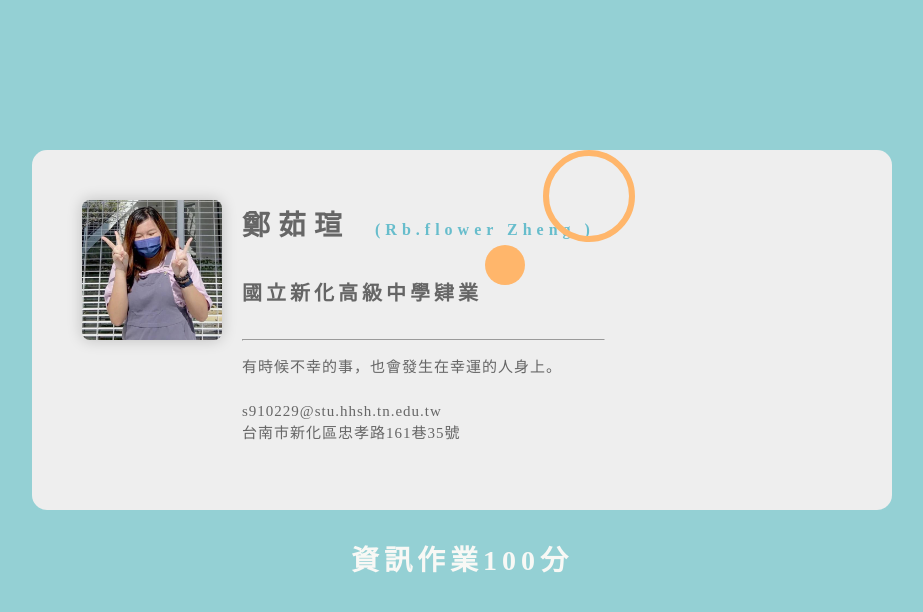
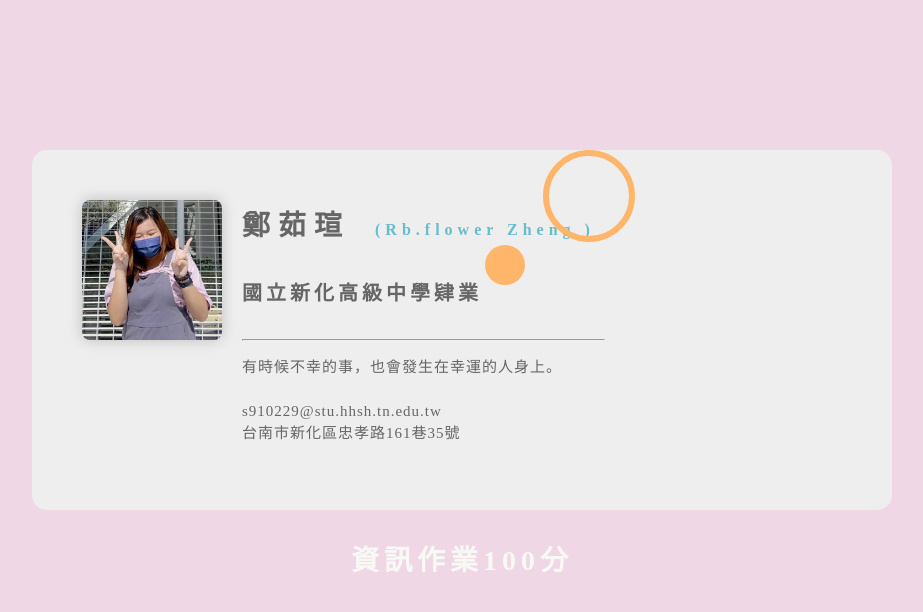
Before and after one commit to zhengrbflower/zhengrbflower.github.io, a plain HTML site: page 123/index.html in a window 1280 px wide. Shown: the whole page, without its empty margins (178-1101 px from the left). Drawn offline with Linux system fonts and the light colour scheme.

Commit message:
Update style.css

```diff
--- a/123/css/style.css
+++ b/123/css/style.css
@@ -19,7 +19,7 @@ body {
 }
 /* 指定背景顏色 相對位置 */
 body {
-  background-color: #94D0D4;
+  background-color: #efd7e5;
   position:relative;
 }
 
```
